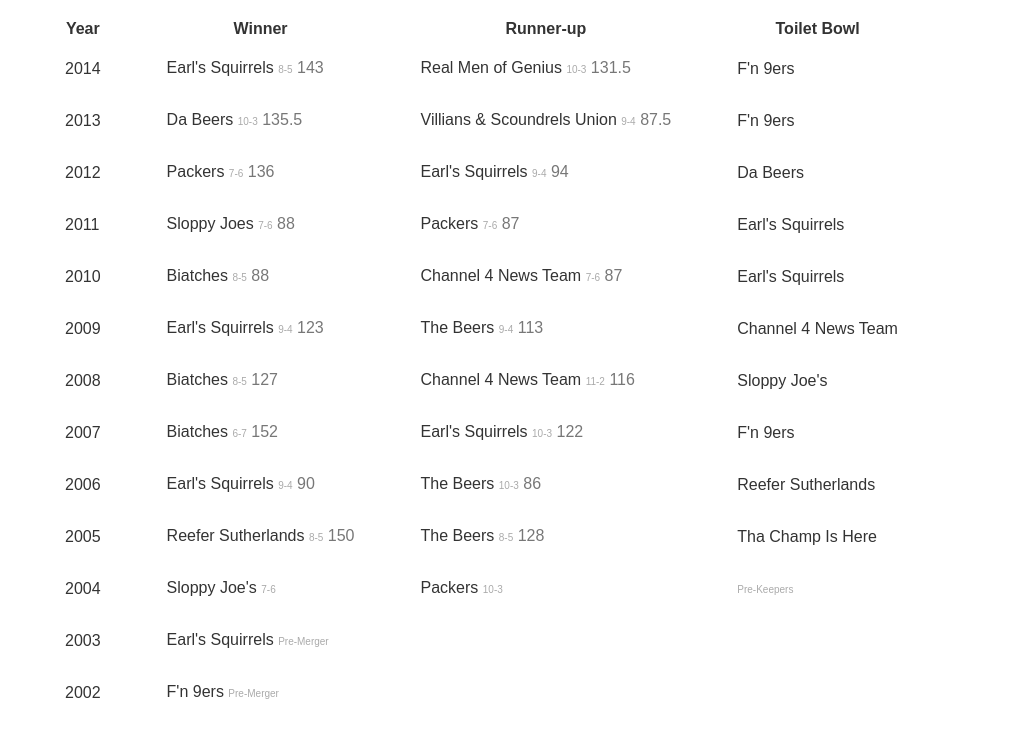
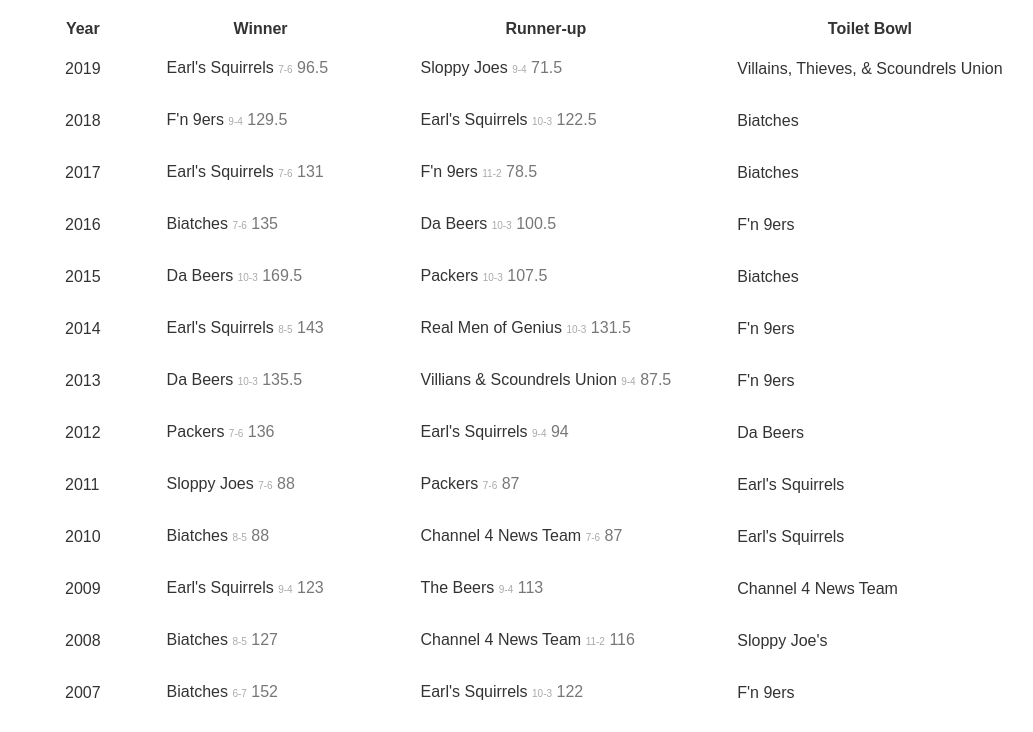
Before and after one commit to ryanatk/ryana804.com, a website: page html/bbfl/champions.html in a window 1280 px wide. Shown: the part 53-785 px from the top of the page, without its empty margins (97-1130 px from the left). Drawn offline with Linux system fonts and the light colour scheme.

Commit message:
post-2019 updates

```diff
--- a/html/bbfl/champions.html
+++ b/html/bbfl/champions.html
@@ -24,6 +24,36 @@
       </tr>
     </thead>
     <tbody>
+      <tr>
+        <td>2019</td>
+        <td>Earl's Squirrels <span class="record">7-6</span> <span class="score">96.5</span></td>
+        <td>Sloppy Joes <span class="record">9-4</span> <span class="score">71.5</span></td>
+        <td>Villains, Thieves, & Scoundrels Union</td>
+      </tr>
+      <tr>
+        <td>2018</td>
+        <td>F'n 9ers <span class="record">9-4</span> <span class="score">129.5</span></td>
+        <td>Earl's Squirrels <span class="record">10-3</span> <span class="score">122.5</span></td>
+        <td>Biatches</td>
+      </tr>
+      <tr>
+        <td>2017</td>
+        <td>Earl's Squirrels <span class="record">7-6</span> <span class="score">131</span></td>
+        <td>F'n 9ers <span class="record">11-2</span> <span class="score">78.5</span></td>
+        <td>Biatches</td>
+      </tr>
+      <tr>
+        <td>2016</td>
+        <td>Biatches <span class="record">7-6</span> <span class="score">135</span></td>
+        <td>Da Beers <span class="record">10-3</span> <span class="score">100.5</span></td>
+        <td>F'n 9ers</td>
+      </tr>
+      <tr>
+        <td>2015</td>
+        <td>Da Beers <span class="record">10-3</span> <span class="score">169.5</span></td>
+        <td>Packers <span class="record">10-3</span> <span class="score">107.5</span></td>
+        <td>Biatches</td>
+      </tr>
       <tr>
         <td>2014</td>
         <td>Earl's Squirrels <span class="record">8-5</span> <span class="score">143</span></td>
```
Also changed, not shown: html/bbfl/header.html (+2 -3 lines).
